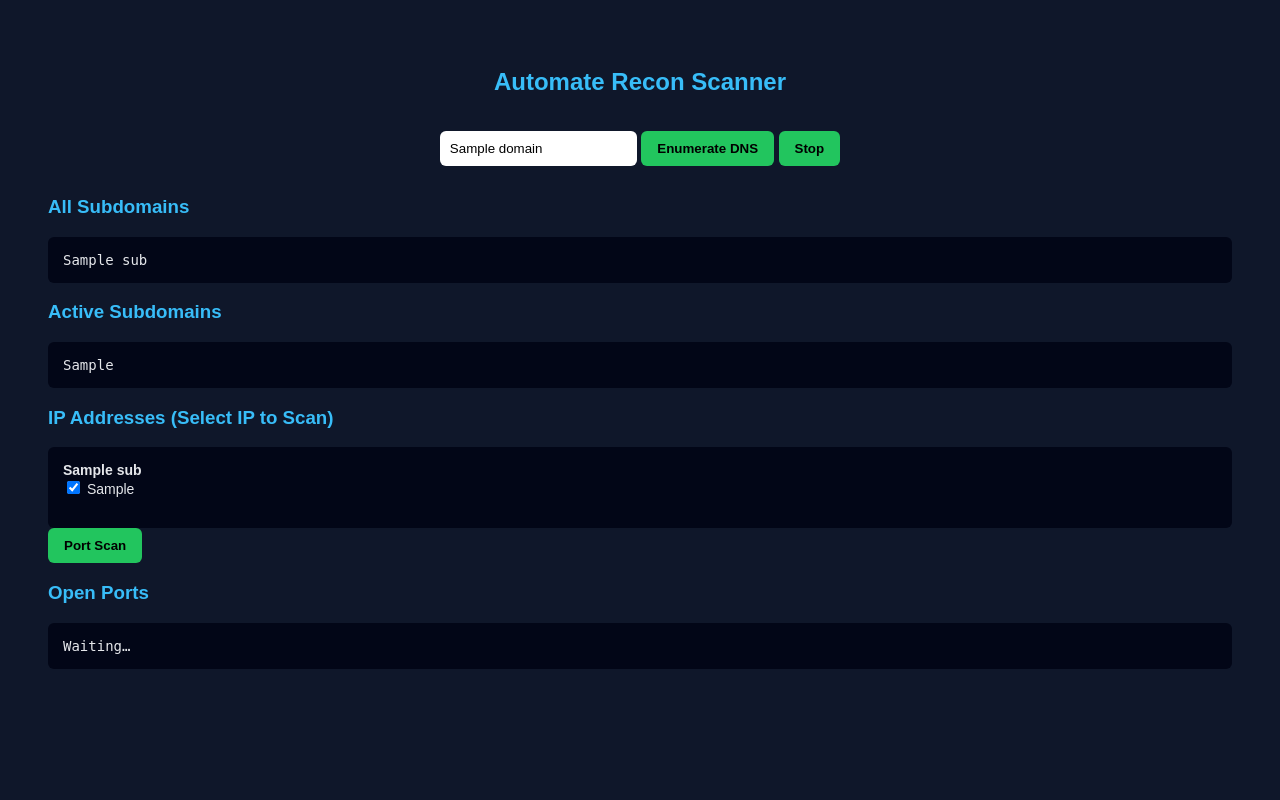
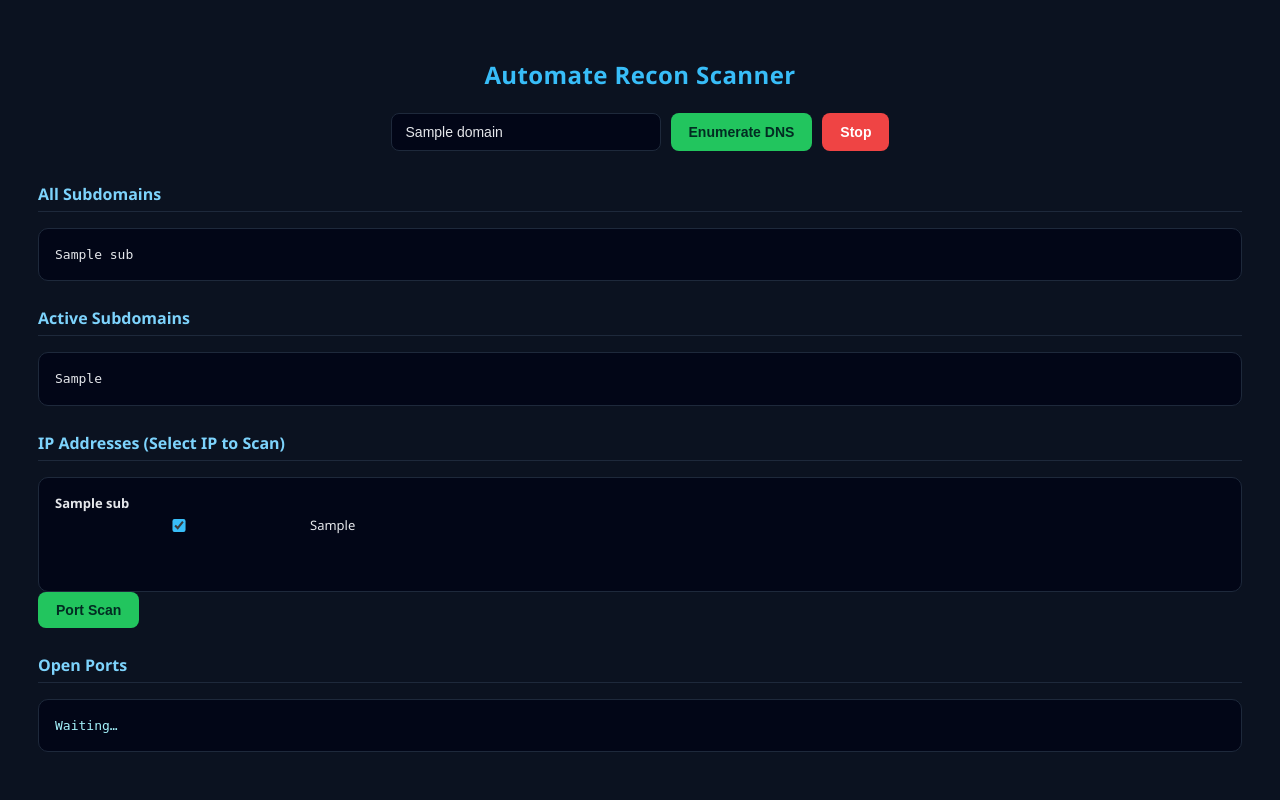
Before and after one commit to SPYDER46/DNS-and-Port-Scanner-, a Flask app: template templates/index.html in a window 1280 px wide. Run offline with Flask 3, Linux system fonts and the light colour scheme; the template is opened without the code that fills it: most values are stand-ins (such as "Sample title", 1, 10 or a date in 2020).

Commit message:
UI Updated

```diff
--- a/templates/index.html
+++ b/templates/index.html
@@ -5,28 +5,45 @@
 
 <style>
     body {
-            background:#0f172a;
+        background:#0b1220;
         color:#e5e7eb;
-            font-family:Arial;
-            padding:40px;
+        font-family: "Segoe UI", Arial, sans-serif;
+        padding:30px;
     }
 
-        h2 { color:#38bdf8; text-align:center; }
+    h2 {
+        color:#38bdf8;
+        text-align:center;
+        margin-bottom:8px;
+        letter-spacing:0.4px;
+    }
 
     h3 {
-            color:#38bdf8;
+        color:#7dd3fc;
         display:flex;
         align-items:center;
         gap:8px;
+        margin-top:26px;
+        font-size:16px;
+        border-bottom:1px solid #1e293b;
+        padding-bottom:6px;
     }
 
     button {
-            padding:10px 16px;
-            background:#22c55e;
+        padding:10px 18px;
         border:none;
         cursor:pointer;
-            border-radius:6px;
-            font-weight:bold;
+        border-radius:8px;
+        font-weight:600;
+        font-size:14px;
+        background:#22c55e;
+        color:#022c22;
+    }
+
+    /* Stop button */
+    button[type="button"] {
+        background:#ef4444;
+        color:#ffffff;
     }
 
     button:disabled {
@@ -35,30 +52,60 @@
     }
 
     input {
-            padding:10px;
-            border-radius:6px;
-            border:none;
+        padding:10px 14px;
+        border-radius:8px;
+        border:1px solid #1e293b;
+        background:#020617;
+        color:#e5e7eb;
+        font-size:14px;
+        min-width:240px;
+        outline:none;
     }
 
     .top-center {
         display:flex;
         flex-direction:column;
         align-items:center;
-            gap:15px;
-            margin-bottom:30px;
+        gap:14px;
+        margin-bottom:32px;
+    }
+
+    .top-center form {
+        display:flex;
+        gap:10px;
+        flex-wrap:wrap;
+        justify-content:center;
     }
 
     .box {
         background:#020617;
-            padding:15px;
+        padding:16px;
         margin-top:10px;
-            border-radius:6px;
+        border-radius:10px;
         max-height:300px;
         overflow:auto;
-            font-size:14px;
+        font-size:13px;
+        border:1px solid #1e293b;
     }
 
-        pre { margin:0; white-space:pre-wrap; }
+    pre {
+        margin:0;
+        white-space:pre-wrap;
+        line-height:1.5;
+    }
+
+    label {
+        display:flex;
+        align-items:center;
+        gap:8px;
+        padding:4px 0;
+        font-size:13px;
+        cursor:pointer;
+    }
+
+    input[type="checkbox"] {
+        accent-color:#38bdf8;
+    }
 
     .loader {
         width:14px;
@@ -75,10 +122,32 @@
     }
 
     .muted {
-            color:#64748b;
+        color:#94a3b8;
         font-size:13px;
+        margin-top:4px;
+    }
+
+    #ports {
+        color:#a5f3fc;
+        font-weight:500;
+    }
+
+    /* Clean scrollbar */
+    .box::-webkit-scrollbar {
+        width:6px;
+    }
+
+    .box::-webkit-scrollbar-thumb {
+        background:#334155;
+        border-radius:4px;
+    }
+
+    .box::-webkit-scrollbar-track {
+        background:#020617;
     }
 </style>
+
+
 </head>
 
 <body>
```
Lines whose indentation alone changed are shown as unchanged.
